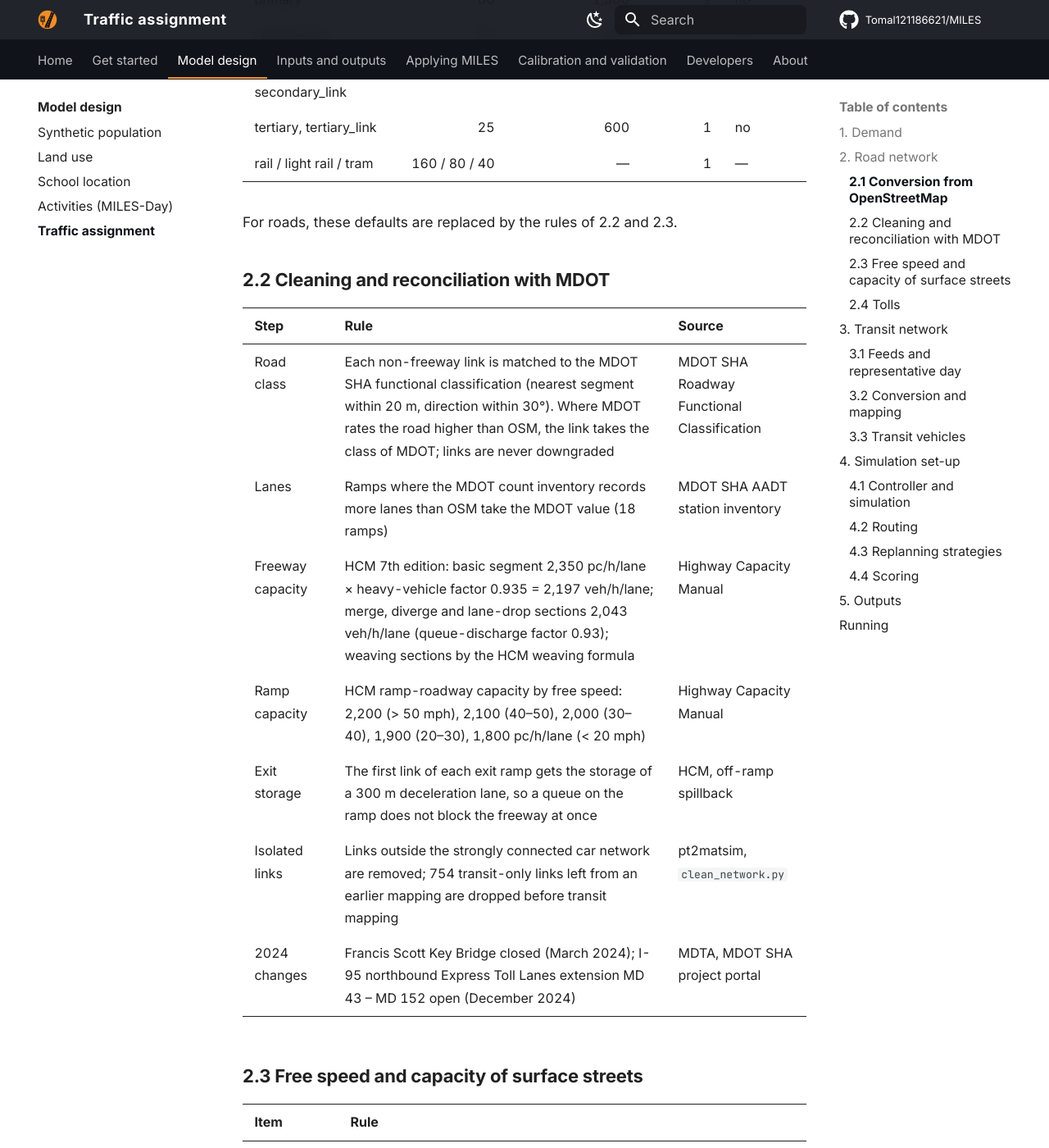
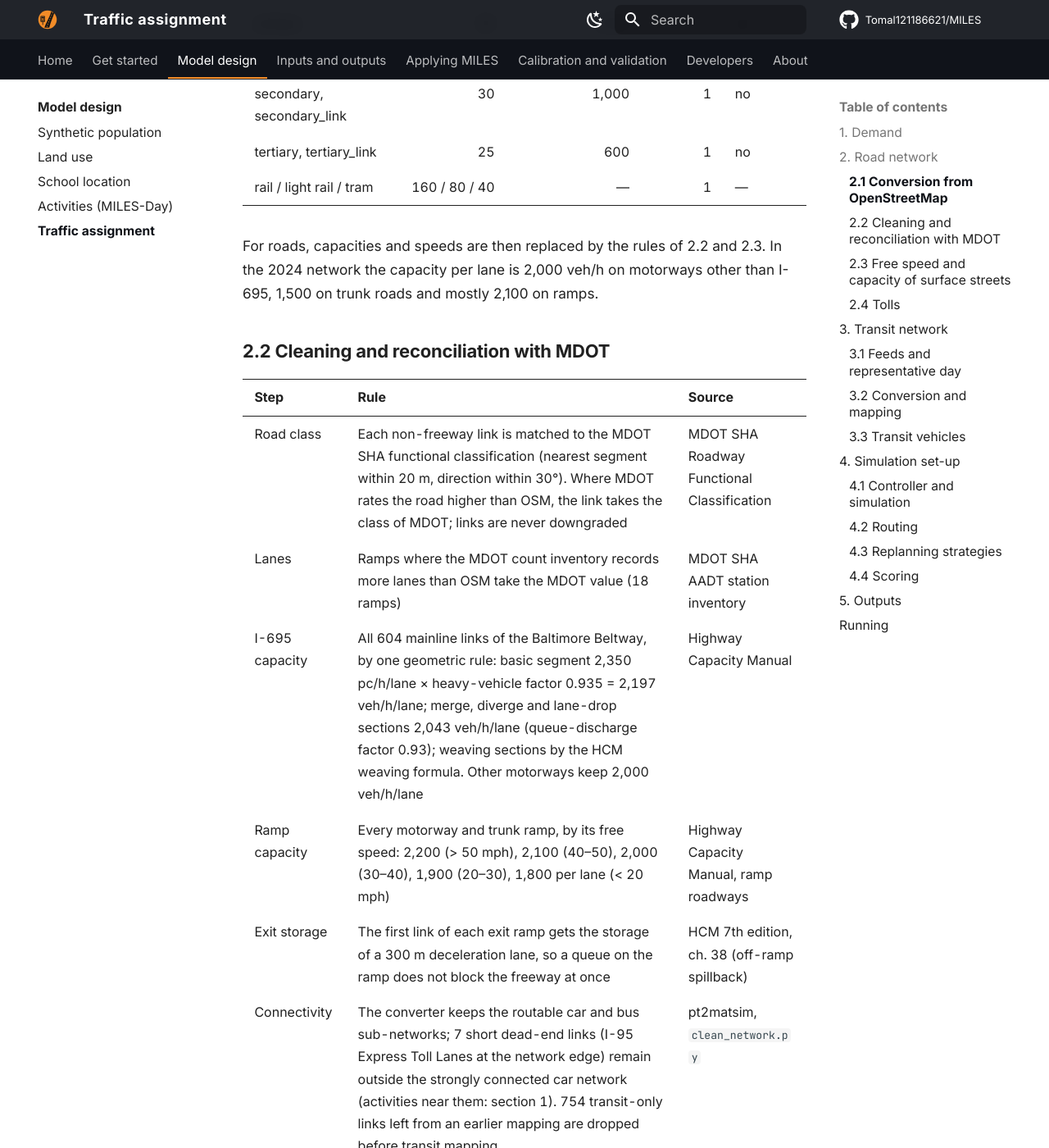
Before and after one commit to Tomal121186621/MILES, an MkDocs documentation site: the page built from docs/model-design/assignment.md, in a window 1280 px wide and 1400 px high, scrolled down 3903 px. Shown: the whole window at 82% size. Built offline with MkDocs 1.6.1 and Material for MkDocs 9.7.7, drawn with Linux system fonts in a browser that asks for light colours; comment, search, counter and statistics services are not loaded; some of the changed text lies outside the part shown.

Commit message:
MATSim page: corrections after checking every row against the run configuration and build scripts
Co-Authored-By: Claude Opus 5.5 <noreply@anthropic.com>
Claude-Session: https://claude.ai/code/session_014VFNk9aPYwPbWJuWAxkRS2

```diff
--- a/docs/model-design/assignment.md
+++ b/docs/model-design/assignment.md
@@ -76,7 +76,7 @@ Converter settings (`osm_convert_config.xml`):
 | `scaleMaxSpeed` | false | Posted speeds are not scaled at conversion |
 | `routableSubnetwork` | car; bus + car | Links outside the strongly connected network of these modes are removed |
 
-Default values per OSM class, used where a way has no tag of its own:
+Converter defaults per OSM class, used only where a way has no tag of its own (most motorways carry a 65 mph `maxspeed` tag and run at 105 km/h):
 
 | OSM class | Free speed (km/h) | Capacity per lane (veh/h) | Lanes | One-way |
 |---|---:|---:|---:|---|
@@ -90,7 +90,7 @@ Default values per OSM class, used where a way has no tag of its own:
 | tertiary, tertiary_link | 25 | 600 | 1 | no |
 | rail / light rail / tram | 160 / 80 / 40 | — | 1 | — |
 
-For roads, these defaults are replaced by the rules of 2.2 and 2.3.
+For roads, capacities and speeds are then replaced by the rules of 2.2 and 2.3. In the 2024 network the capacity per lane is 2,000 veh/h on motorways other than I-695, 1,500 on trunk roads and mostly 2,100 on ramps.
 
 ### 2.2 Cleaning and reconciliation with MDOT
 
@@ -98,11 +98,11 @@ For roads, these defaults are replaced by the rules of 2.2 and 2.3.
 |---|---|---|
 | Road class | Each non-freeway link is matched to the MDOT SHA functional classification (nearest segment within 20 m, direction within 30°). Where MDOT rates the road higher than OSM, the link takes the class of MDOT; links are never downgraded | MDOT SHA Roadway Functional Classification |
 | Lanes | Ramps where the MDOT count inventory records more lanes than OSM take the MDOT value (18 ramps) | MDOT SHA AADT station inventory |
-| Freeway capacity | HCM 7th edition: basic segment 2,350 pc/h/lane × heavy-vehicle factor 0.935 = 2,197 veh/h/lane; merge, diverge and lane-drop sections 2,043 veh/h/lane (queue-discharge factor 0.93); weaving sections by the HCM weaving formula | Highway Capacity Manual |
-| Ramp capacity | HCM ramp-roadway capacity by free speed: 2,200 (> 50 mph), 2,100 (40–50), 2,000 (30–40), 1,900 (20–30), 1,800 pc/h/lane (< 20 mph) | Highway Capacity Manual |
-| Exit storage | The first link of each exit ramp gets the storage of a 300 m deceleration lane, so a queue on the ramp does not block the freeway at once | HCM, off-ramp spillback |
-| Isolated links | Links outside the strongly connected car network are removed; 754 transit-only links left from an earlier mapping are dropped before transit mapping | pt2matsim, `clean_network.py` |
-| 2024 changes | Francis Scott Key Bridge closed (March 2024); I-95 northbound Express Toll Lanes extension MD 43 – MD 152 open (December 2024) | MDTA, MDOT SHA project portal |
+| I-695 capacity | All 604 mainline links of the Baltimore Beltway, by one geometric rule: basic segment 2,350 pc/h/lane × heavy-vehicle factor 0.935 = 2,197 veh/h/lane; merge, diverge and lane-drop sections 2,043 veh/h/lane (queue-discharge factor 0.93); weaving sections by the HCM weaving formula. Other motorways keep 2,000 veh/h/lane | Highway Capacity Manual |
+| Ramp capacity | Every motorway and trunk ramp, by its free speed: 2,200 (> 50 mph), 2,100 (40–50), 2,000 (30–40), 1,900 (20–30), 1,800 per lane (< 20 mph) | Highway Capacity Manual, ramp roadways |
+| Exit storage | The first link of each exit ramp gets the storage of a 300 m deceleration lane, so a queue on the ramp does not block the freeway at once | HCM 7th edition, ch. 38 (off-ramp spillback) |
+| Connectivity | The converter keeps the routable car and bus sub-networks; 7 short dead-end links (I-95 Express Toll Lanes at the network edge) remain outside the strongly connected car network (activities near them: section 1). 754 transit-only links left from an earlier mapping are dropped before transit mapping | pt2matsim, `clean_network.py` |
+| 2024 changes | Francis Scott Key Bridge removed (closed since March 2024). I-95 northbound Express Toll Lanes extension MD 43 – MD 152 removed: it opened in December 2024 and is in the 2026 network only | MDTA, MDOT SHA project portal |
 
 ### 2.3 Free speed and capacity of surface streets
 
@@ -119,8 +119,9 @@ the MDOT inventories; the audit and the speed recoding are documented in `assign
 
 ### 2.4 Tolls
 
-The 2024 tolls of the Baltimore Harbor and Fort McHenry tunnels are applied with the MATSim road-pricing module
-(`roadpricing_HARB_2024.xml`, enforcement 100 %).
+The 2024 tolls of the Baltimore Harbor and Fort McHenry tunnels, \$3.00 per passage in both directions (two-axle
+vehicle, E-ZPass Maryland), are applied on six tunnel links with the MATSim road-pricing module
+(`roadpricing_HARB_2024.xml`).
 
 ## 3. Transit network
 
@@ -164,12 +165,12 @@ PTMapper settings (`ptmapper_config_2024.xml`):
 |---|---|---|
 | `travelCostType` | travelTime | Routes between stops minimise travel time |
 | `maxLinkCandidateDistance` | 90 m | Links farther than this from a stop are not candidates |
-| `nLinkThreshold` | 6 | Number of candidate links per stop |
-| `candidateDistanceMultiplier` | 1.2 | Candidates up to 1.2 × the distance of the nearest link |
+| `nLinkThreshold` | 6 | Candidate links searched per stop |
+| `candidateDistanceMultiplier` | 1.2 | After 6 candidates, further links within 1.2 × the distance of the 6th are added |
 | `routingWithCandidateDistance` | true | The stop-to-link distance enters the routing cost |
-| `maxTravelCostFactor` | 5.0 | Paths longer than 5 × the schedule time become artificial links |
-| `scheduleFreespeedModes` | artificial, rail, subway | Free speed of these links set from the schedule |
-| Shapes | GTFS shapes, 300 m and 100 m corridors | Candidate links restricted to the shape of the route |
+| `maxTravelCostFactor` | 5.0 | If every path between two stops takes more than 5 × the scheduled time, an artificial link is created |
+| `scheduleFreespeedModes` | artificial, rail, subway | Free speed of these links set to the lowest value the schedule needs |
+| GTFS shapes | 300 m, 100 m | Routes with a shape are routed only on links within 300 m of it; a link's cost grows with its distance from the shape (scale 100 m) |
 
 Mode rules: buses run on the car network (`car,bus`); light rail on `light_rail,tram` links; Baltimore Metro on
 `subway` links; MARC and Amtrak on `rail` links; ferries and lines without a matching network (Metrorail) on artificial
@@ -193,12 +194,14 @@ sample rate (0.1) in each run.
 |---|---|---:|---:|---:|
 | Local bus | MTA, WMATA, Ride On, TheBus, RTA, county services | 38 + 32 | 12.2 m | 2.0 |
 | Commuter coach | MTA commuter bus | 57 | 13.7 m | 2.5 |
-| Light rail, 2 cars | MTA Light RailLink | 170 + 200 | 58 m | — |
-| Metro, 4 cars | MTA Metro SubwayLink | 304 + 360 | 92 m | — |
-| Metrorail, 8 cars | WMATA | 512 + 880 | 183 m | — |
-| Commuter rail | MARC | 780 | 180 m | — |
-| Intercity rail | Amtrak | 550 | 200 m | — |
-| Ferry | Harbor Connector | 50 | 15 m | — |
+| Light rail, 2 cars | MTA Light RailLink | 170 + 200 | 58 m | 5.2 |
+| Metro, 4 cars | MTA Metro SubwayLink | 304 + 360 | 92 m | 4.4 |
+| Metrorail, 8 cars | WMATA | 512 + 880 | 183 m | 4.4 |
+| Commuter rail | MARC | 780 | 180 m | 27.1 |
+| Intercity rail | Amtrak | 550 | 200 m | 27.1 |
+| Ferry | Harbor Connector | 50 | 15 m | 1.0 |
+
+Rail and ferry vehicles run on their own or artificial links, so their PCE does not affect road traffic.
 
 ## 4. Simulation set-up
 
@@ -260,7 +263,7 @@ The values below are those of the 2024 validation runs (MATSim output configurat
 | transit: travel / distance | −1.02 utils/h / −$0.50 per km | In-vehicle time; fare proxy |
 | walk: travel | −4.4 utils/h | |
 | bike: travel | −2.345 utils/h | |
-| Activity types | home 12 h, work 8 h, education 6 h, shopping 2 h, other 2 h, escort 15 min, eat 45 min, errand 30 min, social and recreation 1.5 h | Typical durations; home, work, shopping and other are split into duration classes of 10 minutes |
+| Activity types | home 12 h, work 8 h, education 6 h, shopping 2 h, other 2 h, escort 15 min, eat 45 min, errand 30 min, social and recreation 1.5 h | Typical durations. Home, work, shopping and other also have 162 duration classes of 10 minutes (10 min to 27 h), so each activity is scored against its own planned duration; work types carry the planned arrival time (5,184 types), which is what the late-arrival penalty refers to. Opening times: work 06:00–21:00, shopping 08:00–20:00 |
 
 Mode constants are present in the scoring but have no effect, because MATSim does not choose modes.
 
```
